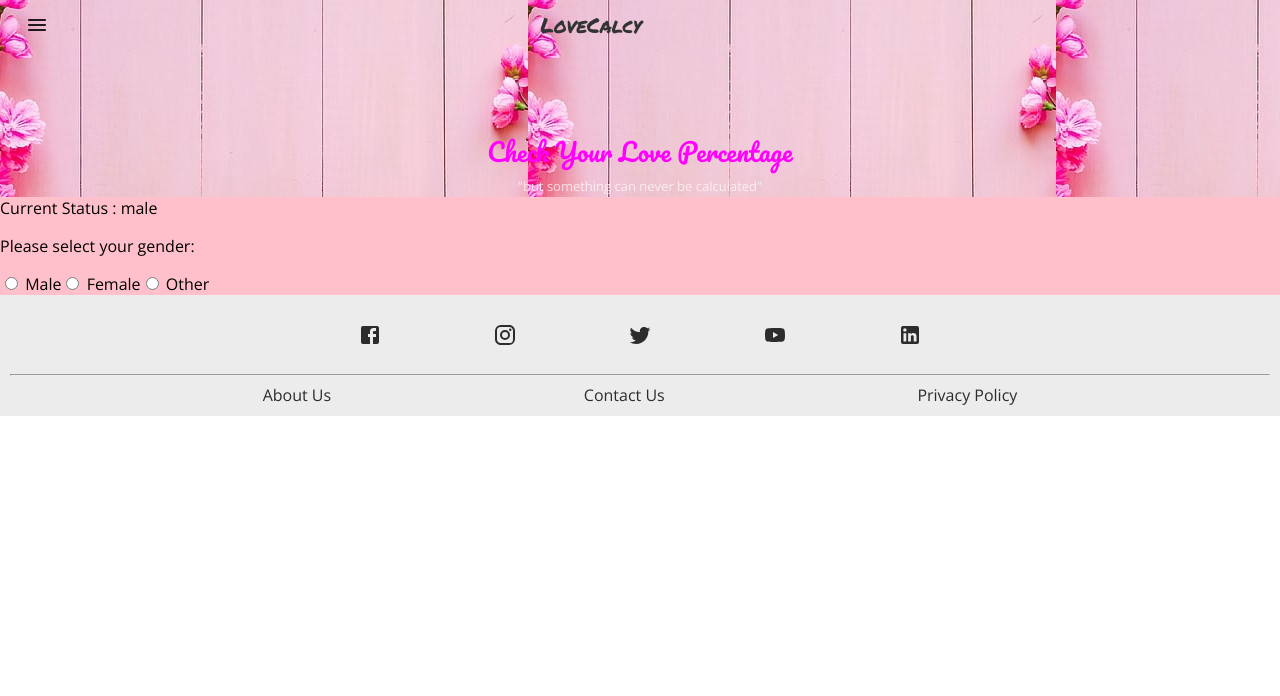
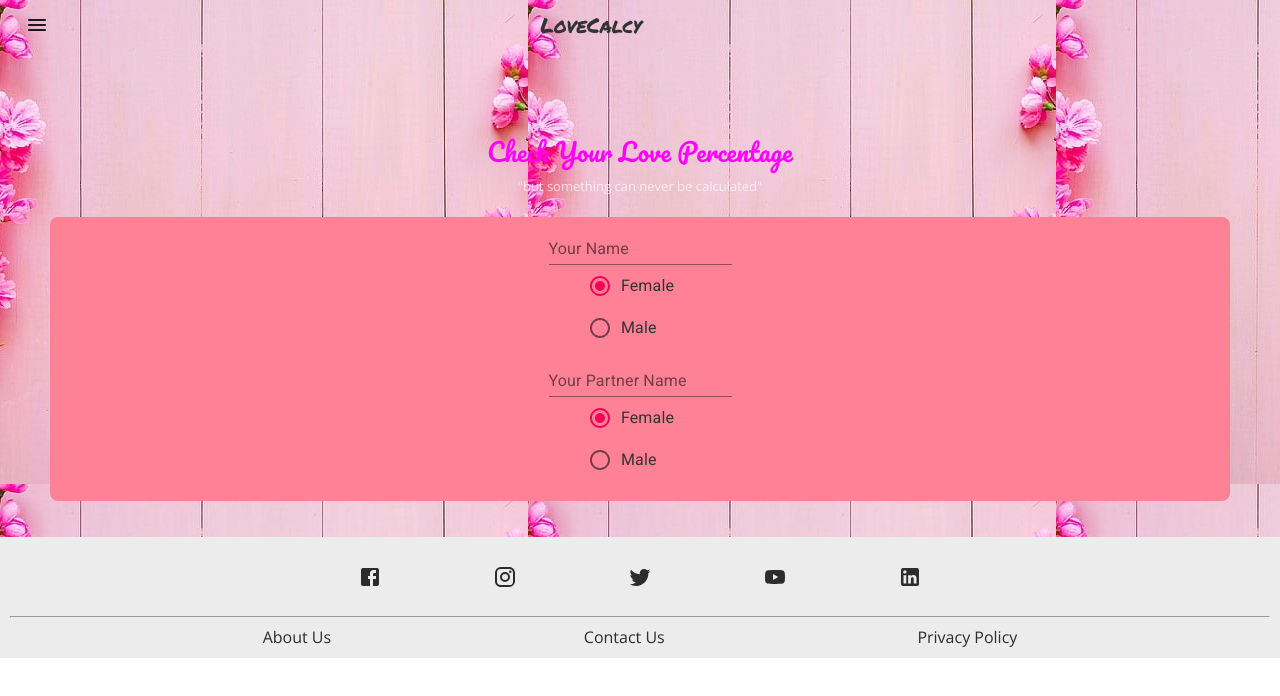
Before and after one commit to amanjatx/netyforms-repo, a React (Create React App) app: page / in a window 1280 px wide. Shown: the top 696 px of the page. Built offline with nearby package versions, Linux system fonts and the light colour scheme.

Commit message:
update with form

```diff
--- a/src/CSS/style.module.css
+++ b/src/CSS/style.module.css
@@ -28,3 +28,35 @@
     margin : 0 5px;
     /* background-color: red; */
   }
+  .boxOuterDiv {
+    background-color: rgb(255, 129, 150);
+    border-radius: 8px;
+    color : black;
+    display : flex;
+    flex-direction: column;
+    align-items: center;
+    justify-content: center;
+    margin : 20px 50px 0 50px;
+    padding-bottom : 20px;
+    /* margin-bottom : 20px; */
+  }
+
+  .formDiv {
+    display : flex;
+    flex-direction: column;
+    align-items: center;
+    justify-content: center;
+    /* background-color: rgb(100, 247, 2); */
+  }
+  .formDiv > div {
+    /* background-color: tomato; */
+    margin : 0px;
+  }
+  .radioGroupDiv {
+    display: flex;
+    flex-direction: row;
+  }
+  .radioGroupDiv > div > label {
+    color :#333333;
+    font-size : 900%;
+  }
--- a/src/Component/BoxOuter.js
+++ b/src/Component/BoxOuter.js
@@ -1,35 +1,57 @@
 import React from 'react'
 import TextField from '@material-ui/core/TextField';
+import styles from '../CSS/style.module.css'
 import Radio from '@material-ui/core/Radio';
 import RadioGroup from '@material-ui/core/RadioGroup';
 import FormControlLabel from '@material-ui/core/FormControlLabel';
 import FormControl from '@material-ui/core/FormControl';
-import FormLabel from '@material-ui/core/FormLabel';
-import { makeStyles } from '@material-ui/core/styles';
-import { withStyles } from '@material-ui/core/styles';
-import { green } from '@material-ui/core/colors';
 
 
-
-
-const boxOuterDiv = {
-    backgroundColor : 'pink',
-    color : 'black'
-}
 function BoxOuter() {
 
-    const [selectedValue, setSelectedValue] = React.useState('male');
-    const changeOption = (event) => {
-        console.log('hi')
-        setSelectedValue(event.target.value)
-    }
+    const [value1, setValue1] = React.useState('female');
+    const handleChange1 = (event) => setValue1(event.target.value);
+
+    const [value2, setValue2] = React.useState('female');
+    const handleChange2 = (event) => setValue2(event.target.value);
+
+    const data = [
+        {
+            title : 'Your Name',
+            radioGroupName : 'genderf1',
+            al : 'gender',
+            val : value1,
+            method : handleChange1,
+        },
+        {
+            title : 'Your Partner Name',
+            radioGroupName : 'genderf2',
+            al : 'gender',
+            val : value2,
+            method : handleChange2,
+        }
+    ]
+    const dataMap = data.map( (dal) =>
+        <>
+            <div>
+                <TextField id="standard-basic" label={dal.title} />
+            </div>
+            <div className={styles.radioDiv}>
+                <FormControl component="fieldset">
+                    <RadioGroup className={styles.radioGroupDiv} aria-label={dal.al} name={dal.radioGroupName} value={dal.val} onChange={dal.method}>
+                        <div><FormControlLabel value="female" control={<Radio />} label="Female" /> </div>
+                        <div><FormControlLabel value="male" control={<Radio />} label="Male" /> </div>
+                    </RadioGroup>
+                </FormControl>
+            </div>
+        </>
+    )
     return (
-        <div style={boxOuterDiv}>
-            Current Status : {selectedValue}
-            <p>Please select your gender:</p>
-            <input type="radio" id="male" name="gender" value='male' onChange={changeOption}></input> Male
-            <input type="radio" id="female" name="gender" value='female' onChange={changeOption}></input> Female
-            <input type="radio" id="other" name="gender" value='other' onChange={changeOption}></input> Other
+        <div className={styles.boxOuterDiv}>
+            <form noValidate autoComplete="off" className={styles.formDiv}>
+                {dataMap}
+            </form>
+
         </div>
     )
 }
--- a/src/Component/Content.js
+++ b/src/Component/Content.js
@@ -3,7 +3,9 @@ import BoxOuter from './BoxOuter';
 import CCquicklines from './CCquicklines';
 
 const ccTop = {
-    color : 'rgb(255, 255, 255)',
+    // color : 'red',
+    // backgroundColor : 'red',
+    paddingBottom : '36px',
 }
 
 function Content() {
@@ -11,7 +13,6 @@ function Content() {
         <div style={ccTop} >
             <CCquicklines />
             <BoxOuter />
-
         </div>
     )
 }
--- a/src/Component/Header2.js
+++ b/src/Component/Header2.js
@@ -1,6 +1,5 @@
 import React, { useState } from 'react';
 import styles from '../CSS/style.module.css'
-import avatar from '../Images/avatar.png'
 import SideNav from './SideNav.js';
 import BtnMenu from './BtnMenu';
 
```
Also changed, not shown: 1 other file (tests, documents, lock files or other folders).
